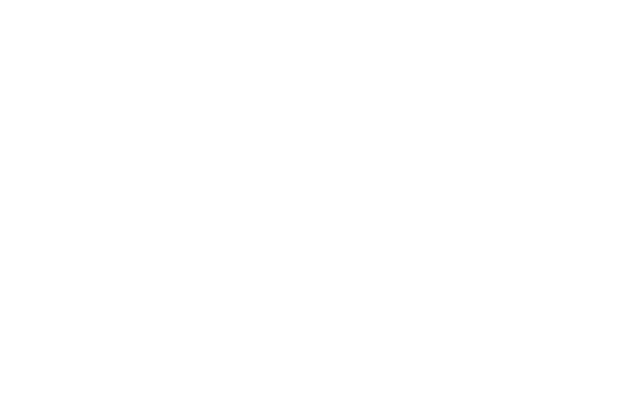
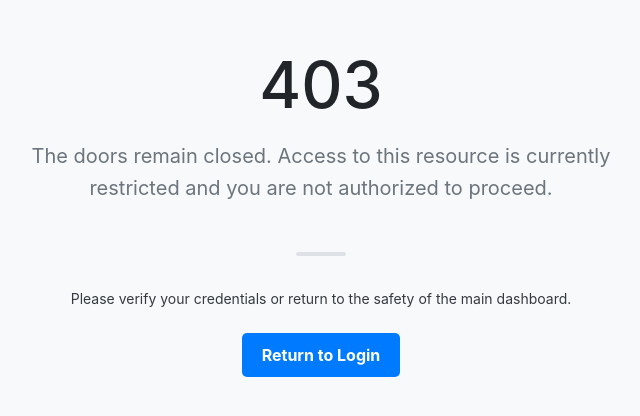
Before and after one commit to vijaymandal6708/My_Projects, a React (Vite) app in the folder 00_Final_Project/client/: page /unauthorized in a window 1280 px wide. Before the commit this address had no page. Shown: the part 188-604 px from the top of the page, without its empty margins (319-959 px from the left). Built offline with nearby package versions, Linux system fonts and the light colour scheme.

Commit message:
gadget galaxy website correction

```diff
--- /dev/null
+++ b/00_Final_Project/client/src/AccessDenied.jsx
@@ -0,0 +1,64 @@
+import React from 'react';
+import { Link } from 'react-router-dom';
+
+const AccessDenied = () => {
+  const styles = {
+    container: {
+      display: 'flex',
+      flexDirection: 'column',
+      alignItems: 'center',
+      justifyContent: 'center',
+      height: '100vh',
+      backgroundColor: '#f8f9fa',
+      fontFamily: '-apple-system, BlinkMacSystemFont, "Segoe UI", Roboto, sans-serif',
+      color: '#343a40',
+      textAlign: 'center',
+      padding: '20px'
+    },
+    title: {
+      fontSize: '4rem',
+      margin: '0 0 1rem 0',
+      color: '#212529'
+    },
+    message: {
+      fontSize: '1.25rem',
+      maxWidth: '600px',
+      lineHeight: '1.6',
+      color: '#6c757d'
+    },
+    divider: {
+      width: '50px',
+      height: '4px',
+      backgroundColor: '#dee2e6',
+      margin: '2rem 0',
+      borderRadius: '2px'
+    },
+    link: {
+      marginTop: '1.5rem',
+      padding: '10px 20px',
+      backgroundColor: '#007bff',
+      color: '#ffffff',
+      textDecoration: 'none',
+      borderRadius: '5px',
+      fontWeight: 'bold'
+    }
+  };
+
+  return (
+    <div style={styles.container}>
+      <h1 style={styles.title}>403</h1>
+      <p style={styles.message}>
+        The doors remain closed. Access to this resource is currently restricted
+        and you are not authorized to proceed.
+      </p>
+      <div style={styles.divider} />
+      <small>Please verify your credentials or return to the safety of the main dashboard.</small>
+
+      <Link to="/login" style={styles.link}>
+        Return to Login
+      </Link>
+    </div>
+  );
+};
+
+export default AccessDenied;
--- a/00_Final_Project/client/src/App.jsx
+++ b/00_Final_Project/client/src/App.jsx
@@ -30,6 +30,8 @@ import AdminEditProduct from "./admin/ProductEditPage";
 
 /* ===== COMMON ===== */
 import ScrollToTop from "./components/ScrollToTop";
+import ProtectedRoute from "./ProtectedRoute";
+import AccessDenied from "./AccessDenied";
 
 function App() {
   return (
@@ -37,8 +39,22 @@ function App() {
       <ScrollToTop />
 
       <Routes>
-        {/* ================= USER WEBSITE ================= */}
-        <Route path="/" element={<Layout />}>
+        {/* AUTH PAGES (Public) */}
+        <Route element={<Layout2 />}>
+          <Route path="/" element={<Login />} />
+          <Route path="/login" element={<Login />} />
+          <Route path="/signup" element={<Signup />} />
+        </Route>
+
+        {/* PROTECTED USER WEBSITE (Requires Login) */}
+        <Route
+          path="/"
+          element={
+            <ProtectedRoute>
+              <Layout />
+            </ProtectedRoute>
+          }
+        >
           <Route path="home" element={<Home />} />
           <Route path="cart" element={<Cart />} />
           <Route path="checkout" element={<Checkout />} />
@@ -53,21 +69,24 @@ function App() {
           <Route path="wishlist" element={<Wishlist />} />
         </Route>
 
-        {/* ================= AUTH (NO HEADER / FOOTER) ================= */}
-        <Route element={<Layout2 />}>
-          <Route index element={<Login />} />
-          <Route path="/login" element={<Login />} />
-          <Route path="/signup" element={<Signup />} />
-        </Route>
-
-        {/* ================= ADMIN ================= */}
-        <Route path="/admin-dashboard" element={<AdminLayout />}>
+        {/* ADMIN DASHBOARD (Requires Admin Role) */}
+        <Route
+          path="/admin-dashboard"
+          element={
+            <ProtectedRoute allowedRole="admin">
+              <AdminLayout />
+            </ProtectedRoute>
+          }
+        >
           <Route index element={<AdminDashboard />} />
           <Route path="add-product" element={<AddProduct />} />
           <Route path="orders" element={<AdminOrders />} />
           <Route path="products" element={<AdminProducts />} />
           <Route path="edit-product/:id" element={<AdminEditProduct />} />
         </Route>
+
+        {/* UNAUTHORIZED ACCESS ROUTE */}
+        <Route path="/unauthorized" element={<AccessDenied />} />
       </Routes>
     </>
   );
--- /dev/null
+++ b/00_Final_Project/client/src/ProtectedRoute.jsx
@@ -0,0 +1,40 @@
+import { Navigate } from "react-router-dom";
+import { useEffect, useState } from "react";
+import axios from "axios";
+
+const ProtectedRoute = ({ children, allowedRole }) => {
+  const [loading, setLoading] = useState(true);
+  const [authorized, setAuthorized] = useState(false);
+  const [roleMatch, setRoleMatch] = useState(false);
+
+  useEffect(() => {
+    const verifyUser = async () => {
+      try {
+        const token = localStorage.getItem("token");
+        // CALL YOUR BACKEND TO VERIFY TOKEN
+        const res = await axios.get("http://localhost:8000/user/fetch-user", {
+          headers: { Authorization: `Bearer ${token}` }
+        });
+
+        setAuthorized(true);
+        if (!allowedRole || res.data.role === allowedRole) {
+          setRoleMatch(true);
+        }
+      } catch (err) {
+        setAuthorized(false);
+      } finally {
+        setLoading(false);
+      }
+    };
+    verifyUser();
+  }, [allowedRole]);
+
+  if (loading) return <div>Loading...</div>;
+  if (!authorized) return <Navigate to="/login" replace />;
+  if (!roleMatch) return <Navigate to="/access-denied" replace />;
+
+  return children;
+};
+
+
+export default ProtectedRoute;
--- a/00_Final_Project/client/src/pages/Checkout.jsx
+++ b/00_Final_Project/client/src/pages/Checkout.jsx
@@ -117,6 +117,12 @@ const Checkout = () => {
 
   /* ================= PAYMENT ================= */
   const handlePay = async () => {
+    const user = JSON.parse(localStorage.getItem("user"));
+    if (user?.isDemo === true) {
+      toast.error("Demo accounts cannot place orders.");
+      console.log("DEBUG: Blocked: User is a demo user.");
+      return;
+    }
     if (!address.addressLine || !address.city) {
       toast.warning("Please complete shipping address");
       return;
--- a/00_Final_Project/client/src/pages/Login.jsx
+++ b/00_Final_Project/client/src/pages/Login.jsx
@@ -5,8 +5,8 @@ import axios from "axios";
 import { Link, useNavigate } from "react-router-dom";
 
 const Login = () => {
-  const [adminEmail, setAdminEmail] = useState("");
-  const [adminPassword, setAdminPassword] = useState("");
+  const [Email, setEmail] = useState("");
+  const [Password, setPassword] = useState("");
   const [usertype, setUserType] = useState("");
   const navigate = useNavigate();
 
@@ -14,11 +14,12 @@ const Login = () => {
     e.preventDefault();
 
     try {
+      localStorage.clear();
       /* ===== ADMIN LOGIN ===== */
       if (usertype === "admin") {
         const res = await axios.post(
           `${import.meta.env.VITE_BACKENDURL}/admin/login`,
-          { adminEmail, adminPassword }
+          { adminEmail: Email, adminPassword: Password },
         );
 
         // 🔑 REQUIRED FOR adminAuth
@@ -27,23 +28,27 @@ const Login = () => {
 
         toast.success(res.data.msg);
         setTimeout(() => navigate("/admin-dashboard"), 1500);
-      }
+      } else if (usertype === "user") {
 
       /* ===== USER LOGIN ===== */
-      if (usertype === "user") {
         const res = await axios.post(
           `${import.meta.env.VITE_BACKENDURL}/user/login`,
           {
-            email: adminEmail,
-            password: adminPassword,
-          }
+            email: Email,
+            password: Password,
+          },
         );
 
         localStorage.setItem("token", res.data.token);
         localStorage.setItem("user", JSON.stringify(res.data.user));
 
-        toast.success(res.data.msg);
-        setTimeout(() => navigate("/home"), 1500);
+        toast.success(res.data.msg, {
+          autoClose: 2000,
+        });
+
+        setTimeout(() => {
+          navigate("/home");
+        }, 2200);
       }
     } catch (err) {
       toast.error(err.response?.data?.msg || "Login failed");
@@ -286,16 +291,16 @@ const Login = () => {
             <label>Email Address</label>
             <input
               type="email"
-              value={adminEmail}
-              onChange={(e) => setAdminEmail(e.target.value)}
+              value={Email}
+              onChange={(e) => setEmail(e.target.value)}
               required
             />
 
             <label>Password</label>
             <input
               type="password"
-              value={adminPassword}
-              onChange={(e) => setAdminPassword(e.target.value)}
+              value={Password}
+              onChange={(e) => setPassword(e.target.value)}
               required
             />
 
@@ -312,7 +317,9 @@ const Login = () => {
 
             <button type="submit">Login</button>
 
-            <Link className="end-text" to="/signup">Don't have an account? Signup</Link>
+            <Link className="end-text" to="/signup">
+              Don't have an account? Signup
+            </Link>
           </form>
         </div>
 
```
Also changed, not shown: 2 other files (tests, documents, lock files or other folders).
